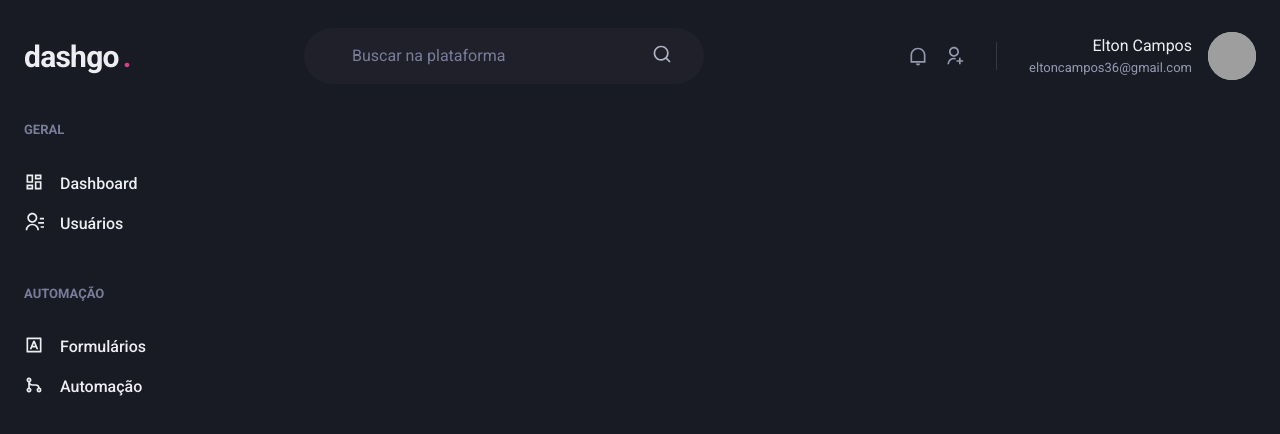
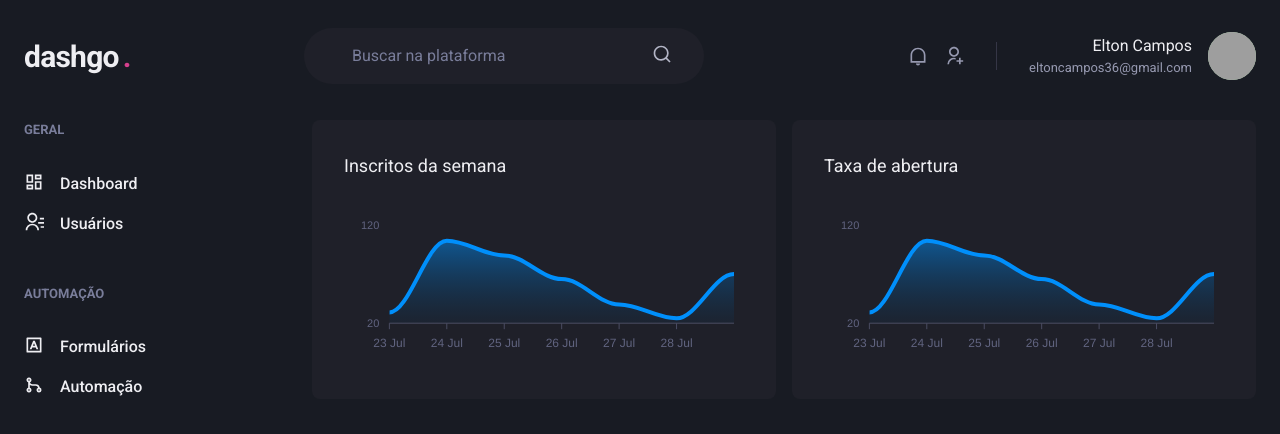
Before and after one commit to eltoncampos1/dashgo, a Next.js app: page /dashboard in a window 1280 px wide. Shown: the top 434 px of the page. Built offline with nearby package versions, Linux system fonts and the light colour scheme; grey boxes are pictures that could not be loaded.

Commit message:
chore: create charts on dashboard

```diff
--- a/package.json
+++ b/package.json
@@ -13,9 +13,11 @@
     "@chakra-ui/react": "^1.6.5",
     "@emotion/react": "^11",
     "@emotion/styled": "^11",
+    "apexcharts": "^3.27.3",
     "framer-motion": "^4",
     "next": "11.0.1",
     "react": "17.0.2",
+    "react-apexcharts": "^1.3.9",
     "react-dom": "17.0.2",
     "react-icons": "^4.2.0"
   },
--- a/src/pages/dashboard.tsx
+++ b/src/pages/dashboard.tsx
@@ -1,7 +1,68 @@
-import { Flex } from '@chakra-ui/react'
+import { Flex, SimpleGrid,Box, Text } from '@chakra-ui/react'
+import { ApexOptions } from 'apexcharts';
+import dynamic from 'next/dynamic'
 
 import { Header } from '../components/Header'
 import { Sidebar } from '../components/Form/Sidebar'
+import { theme } from '../styles/theme'
+
+const Chart = dynamic(() => import('react-apexcharts'), {
+    ssr: false,
+})
+
+const options: ApexOptions = {
+   chart: {
+       toolbar: {
+           show: false
+       },
+       zoom: {
+           enabled: false,
+       },
+       foreColor: theme.colors.gray[500]
+   },
+   grid: {
+       show: false,
+   },
+   dataLabels: {
+       enabled: false,
+   },
+   tooltip: {
+       enabled: false,
+   },
+   xaxis: {
+       type: 'datetime',
+       axisBorder: {
+           color: theme.colors.gray[600]
+       },
+       axisTicks: {
+            color: theme.colors.gray[600]
+       },
+       categories: [
+           '2021-07-23T00:00:00.000Z',
+           '2021-07-24T00:00:00.000Z',
+           '2021-07-25T00:00:00.000Z',
+           '2021-07-26T00:00:00.000Z',
+           '2021-07-27T00:00:00.000Z',
+           '2021-07-28T00:00:00.000Z',
+           '2021-07-29T00:00:00.000Z',
+       ]
+   },
+   fill: {
+       opacity: .3,
+       type: 'gradient',
+       gradient: {
+           shade: 'dark',
+           opacityFrom: .7,
+           opacityTo: .3
+       }
+   }
+}
+
+const series = [
+    {
+        name: 'series1', data: [31,104, 89, 65,39, 25,70]
+    }
+]
 
 
 export default function Dashboard() {
@@ -20,6 +81,35 @@
                 px="6"
             >
                 <Sidebar />
+
+
+                <SimpleGrid flex="1" gap="4" minChildWidth="320px" align="flex-start">
+                    <Box
+                        p="8"
+                        bg="gray.800"
+                        borderRadius={8}
+                        pb={4}
+                    >
+                        <Text fontSize="lg" mb="4">
+                            Inscritos da semana
+                        </Text>
+                        <Chart options={options} series={series} type="area" height={160} />
+                    </Box>
+
+                    <Box
+                        p="8"
+                        bg="gray.800"
+                        borderRadius={8}
+                        pb={4}
+                    >
+                        <Text fontSize="lg" mb="4">
+                            Taxa de abertura
+                        </Text>
+                        <Chart options={options} series={series} type="area" height={160} />
+
+                    </Box>
+
+                </SimpleGrid>
             </Flex>
         </Flex>
     )
```
Also changed, not shown: 1 other file (tests, documents, lock files or other folders).
